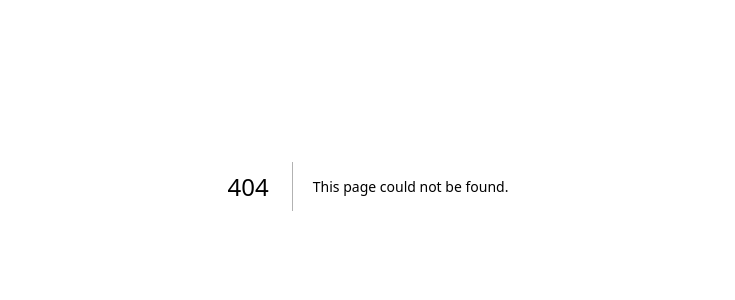
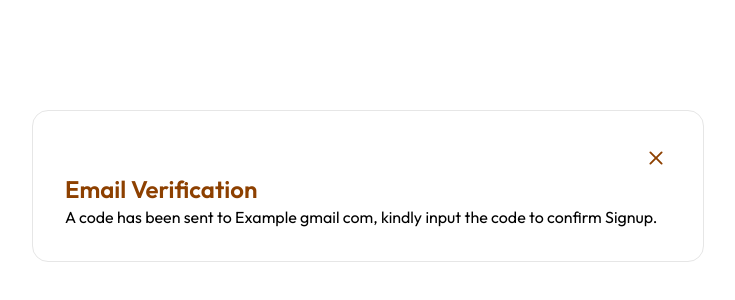
Before and after one commit to builtbytim/safehome-client, a Next.js app: page /email_verify in a window 1280 px wide. Before the commit this address had no page. Shown: the part 214-514 px from the top of the page, without its empty margins (272-1007 px from the left). Built offline with nearby package versions, Linux system fonts and the light colour scheme.

Commit message:
fix: added bg pattern

```diff
--- a/app/(auth)/layout.js
+++ b/app/(auth)/layout.js
@@ -6,42 +6,50 @@ import UnionImage from "../../assets/images/union.png";
 import Ellipse from "../../assets/images/ellipse.png";
 import Polygon from "../../assets/images/polygon.png";
 import config from "../utils/config";
+import Pattern from "../../assets/images/pattern.png";
 
 export default function Layout({ children }) {
   return (
     <main className="relative bg-gradient-to-b from-[#8D4000]  to-[#1E0700] flex flex-col justify-center items-center  w-full min-h-screen">
+      <Image src={Pattern} alt="pattern" className="opacity-10" layout="fill" />
+
       <Image
         src={Zigzag}
         alt="zigzag"
+        priority
         className="top-0 w-20 lg:w-32   absolute right-0"
       />
       <Image
         src={Zigzag2}
         alt="zigzag"
+        priority
         className="top-0 w-20 lg:w-32   absolute right-0"
       />
       <Image
         src={UnionImage}
         alt="union"
+        priority
         className="w-24 lg:w-32 absolute bottom-0 right-0"
       />
       <Image
         src={Ellipse}
         alt="ellipse"
+        priority
         className="top-0 w-24 lg:w-48   absolute left-0"
       />
 
       <Image
         src={Polygon}
+        priority
         alt="polygon"
         className="bottom-0 w-24 lg:w-32   absolute left-0"
       />
 
       {/* Children goes here  */}
 
-      <div className="   w-full max-w-2xl space-y-6 ">
+      <div className="  z-10 w-full max-w-2xl space-y-6 ">
         <div className="flex flex-col justify-center items-center">
-          <Image src={Logo} alt="logo" className="" />
+          <Image priority src={Logo} alt="logo" className="" />
         </div>
 
         <div className="w-full flex flex-col justify-center items-center">
--- a/app/(auth)/sign-in/page.js
+++ b/app/(auth)/sign-in/page.js
@@ -25,7 +25,7 @@ export default function Page() {
           </Link>
         </p>
 
-        <p className="text-center underline lg:no-underline hover:underline cursor-pointer text-sm text-white ">
+        <p className="text-center  lg:no-underline hover:underline cursor-pointer text-sm text-white ">
           Forgot password?
         </p>
       </div>
--- /dev/null
+++ b/app/(kyc)/email_verify/page.jsx
@@ -0,0 +1,24 @@
+import config from "../../utils/config";
+
+export const metadata = {
+  name: "Verify email",
+  description: config.app.description,
+};
+
+function EmailVerify() {
+  return (
+    <div>
+      <h1 className="font-semibold  text-xl lg:text-2xl text-left text-[--color-brand]">
+        {" "}
+        Email Verification
+      </h1>
+
+      <p>
+        A code has been sent to Example gmail com, kindly input the code to
+        confirm Signup.
+      </p>
+    </div>
+  );
+}
+
+export default EmailVerify;
--- /dev/null
+++ b/app/(kyc)/layout.js
@@ -0,0 +1,23 @@
+import Logo from "../../assets/images/logo.png";
+import Image from "next/image";
+import { BsX } from "react-icons/bs";
+
+import config from "../utils/config";
+
+export default function Layout({ children }) {
+  return (
+    <main className="relative bg-white flex flex-col justify-center items-center  w-full min-h-screen">
+      {/* Children goes here  */}
+
+      <div className="   w-full max-w-2xl p-8 border rounded-brand border-[--lines]">
+        <div className="flex flex-col justify-center items-end">
+          <BsX className="text-3xl text-[#8D4000] cursor-pointer" />
+        </div>
+
+        <div className="w-full flex flex-col justify-center items-start">
+          {children}
+        </div>
+      </div>
+    </main>
+  );
+}
```
Also changed, not shown: assets/images/pattern.png (added).
